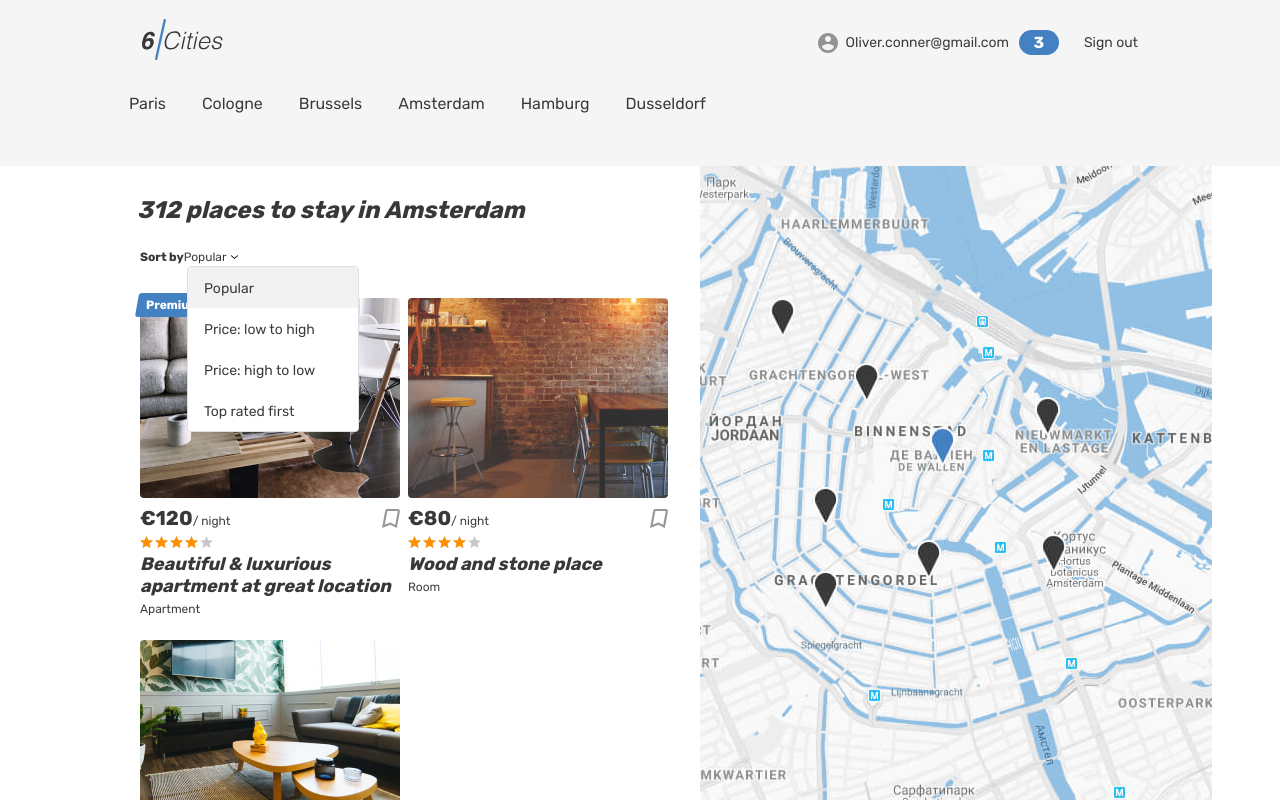
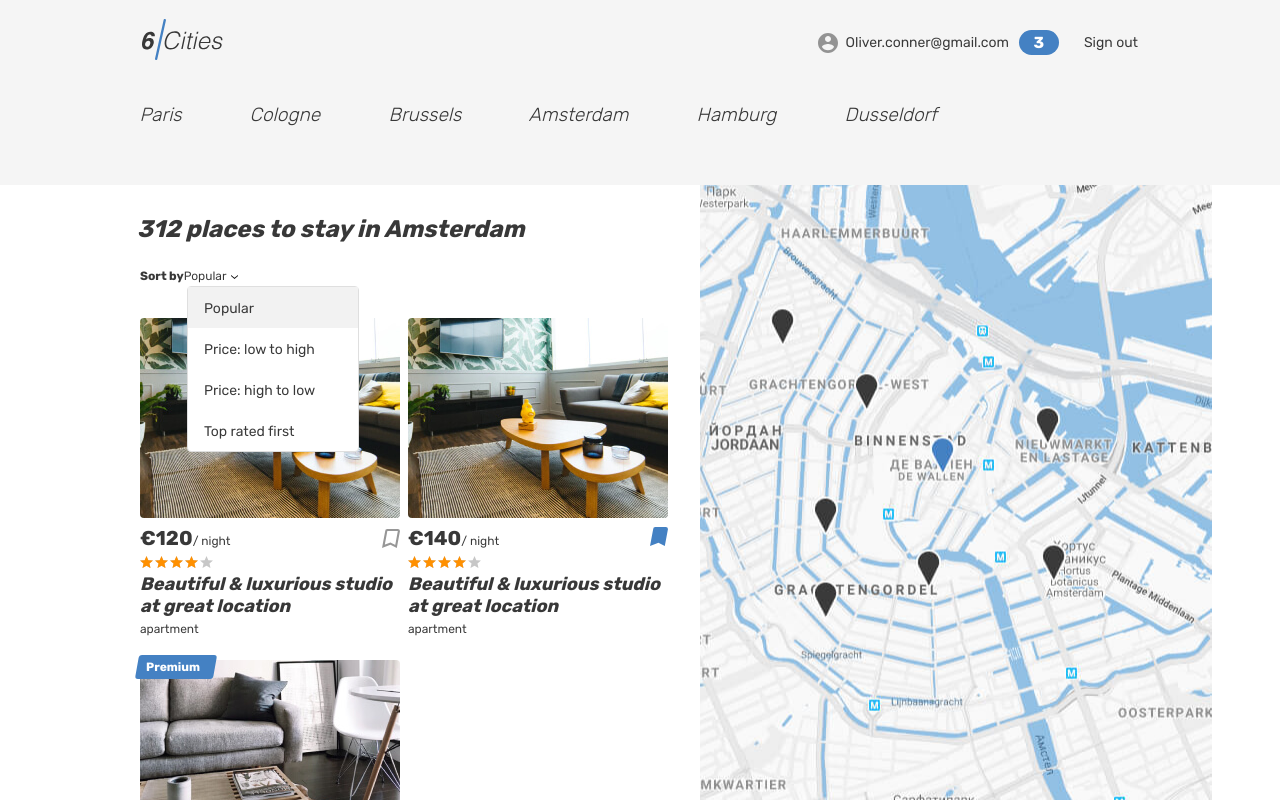
Before and after one commit to vanzo16-github/2415655-six-cities-15, a React (Vite) app: page / in a window 1280 px wide. Built offline with nearby package versions, Linux system fonts and the light colour scheme.

Commit message:
changed mocks and changed state component card

```diff
--- a/src/components/app/app.tsx
+++ b/src/components/app/app.tsx
@@ -7,12 +7,14 @@ import NotFoundScreen from '../../pages/not-found-screen/not-found-screen';
 import PrivateRoute from '../private-route/private-rout';
 import { HelmetProvider } from 'react-helmet-async';
 import MainScreen from '../../pages/main-screen/main-screen';
+import { TCard } from '../../mocks/types';
 
 type AppScreenProps = {
   placeCount: number;
+  cards: TCard[];
 }
 
-function App({placeCount}: AppScreenProps): JSX.Element {
+function App({placeCount, cards}: AppScreenProps): JSX.Element {
   return (
     <HelmetProvider>
       <BrowserRouter>
@@ -23,7 +25,7 @@ function App({placeCount}: AppScreenProps): JSX.Element {
               <PrivateRoute
                 authorizationStatus={AuthorizationStatus.Auth}
               >
-                <MainScreen placeCount={placeCount}/>
+                <MainScreen placeCount={placeCount} cards={cards}/>
               </PrivateRoute>
             }
           />
@@ -43,7 +45,7 @@ function App({placeCount}: AppScreenProps): JSX.Element {
               <PrivateRoute
                 authorizationStatus={AuthorizationStatus.Auth}
               >
-                <OfferScreen/>
+                <OfferScreen cards={cards}/>
               </PrivateRoute>
             }
           />
--- a/src/components/city/city.tsx
+++ b/src/components/city/city.tsx
@@ -5,7 +5,9 @@ type CityProps = {
 function City({city}: CityProps): JSX.Element {
   return (
     <li className="locations__item">
-      <span>{city}</span>
+      <div className="locations__item-link tabs__item">
+        <span>{city}</span>
+      </div>
     </li>
   );
 }
--- a/src/components/favorites-list/favorites-list.tsx
+++ b/src/components/favorites-list/favorites-list.tsx
@@ -1,4 +1,4 @@
-import { apartments } from '../../mocks/mocks';
+import { cards } from '../../mocks/mocks';
 import FavoriteCard from '../favorite-card/favorite-card';
 
 function FavoritesList(): JSX.Element {
@@ -13,7 +13,7 @@ function FavoritesList(): JSX.Element {
           </div>
         </div>
         <div className="favorites__places">
-          {apartments.map((card) =>(
+          {cards.map((card) =>(
             <FavoriteCard
               key={card.id}
               image={card.previewImage}
@@ -34,7 +34,7 @@ function FavoritesList(): JSX.Element {
           </div>
         </div>
         <div className="favorites__places">
-          {apartments.map((card) =>(
+          {cards.map((card) =>(
             <FavoriteCard
               key={card.id}
               image={card.previewImage}
--- a/src/components/near-places/near-places.tsx
+++ b/src/components/near-places/near-places.tsx
@@ -1,18 +1,39 @@
 import PlaceCard from '../place-card/place-card';
-import { apartments } from '../../mocks/mocks';
+import { TCard } from '../../mocks/types';
+import { useEffect, useState } from 'react';
+import { Nullable } from 'vitest';
 
+type NearPlacesProps = {
+  cards: TCard[];
+}
 
-function NearPlaces(): JSX.Element {
+function NearPlaces({ cards }: NearPlacesProps): JSX.Element {
+  const [activeOffer, setActiveOffer] = useState<Nullable<TCard>>(null);
+  const handleHover = (offer?: TCard) => {
+    setActiveOffer(offer || null);
+  };
+
+  useEffect(() => {
+    // eslint-disable-next-line no-console
+    console.log('component did update');
+  }, [cards]);
+
+  useEffect(() => {
+    // eslint-disable-next-line no-console
+    console.warn(activeOffer);
+
+    return () => {
+      // eslint-disable-next-line no-console
+      console.log('component will unmount');
+    };
+  }, []);
   return (
     <div className="near-places__list places__list">
-      {apartments.map((card) =>(
+      {cards.map((card) =>(
         <PlaceCard
           key={card.id}
-          image={card.previewImage}
-          title={card.title}
-          type={card.type}
-          price={card.price}
-          isPremium={card.isPremium}
+          card={card}
+          handleHover={handleHover}
         />
       ))}
     </div>
--- a/src/components/place-card/place-card.tsx
+++ b/src/components/place-card/place-card.tsx
@@ -1,17 +1,25 @@
 import { Link } from 'react-router-dom';
+import { TCard } from '../../mocks/types';
 
-type PlaceCardProps = {
-  id: number;
-  image: string;
-  price: number;
-  title: string;
-  type: string;
-  isPremium: boolean;
+export type PlaceCardProps = {
+  card: TCard;
+  handleHover: (card?:TCard)=>void;
 }
 
-function PlaceCard({ id, image, price, title, type, isPremium }: PlaceCardProps): JSX.Element {
+function PlaceCard({ card, handleHover }: PlaceCardProps): JSX.Element {
+  const {id, title, type, price, isPremium, isFavorite, previewImage} = card;
+
+
+  const handleMouseOn = () => {
+    handleHover(card);
+  };
+
+  const handleMouseOff = () => {
+    handleHover();
+  };
+
   return (
-    <article className="cities__card place-card">
+    <article className="cities__card place-card" onMouseEnter={handleMouseOn} onMouseLeave={handleMouseOff}>
       {isPremium && (
         <div className="place-card__mark">
           <span>Premium</span>
@@ -21,7 +29,7 @@ function PlaceCard({ id, image, price, title, type, isPremium }: PlaceCardProps)
         <Link to={`/offer/${id}`}>
           <img
             className="place-card__image"
-            src={image}
+            src={previewImage}
             width="260"
             height="200"
             alt="Place image"
@@ -34,12 +42,22 @@ function PlaceCard({ id, image, price, title, type, isPremium }: PlaceCardProps)
             <b className="place-card__price-value">&euro;{price}</b>
             <span className="place-card__price-text">&#47;&nbsp;night</span>
           </div>
+          {isFavorite && (
+            <button className="place-card__bookmark-button--active button" type="button">
+              <svg className="place-card__bookmark-icon" width="18" height="19">
+                <use xlinkHref="#icon-bookmark"></use>
+              </svg>
+              <span className="visually-hidden">To bookmarks</span>
+            </button>
+          )}
+          {!isFavorite && (
             <button className="place-card__bookmark-button button" type="button">
               <svg className="place-card__bookmark-icon" width="18" height="19">
                 <use xlinkHref="#icon-bookmark"></use>
               </svg>
               <span className="visually-hidden">To bookmarks</span>
             </button>
+          )}
         </div>
         <div className="place-card__rating rating">
           <div className="place-card__stars rating__stars">
--- a/src/components/places/places.tsx
+++ b/src/components/places/places.tsx
@@ -1,19 +1,39 @@
 import PlaceCard from '../place-card/place-card';
-import { apartments } from '../../mocks/mocks';
+import { TCard } from '../../mocks/types';
+import { useEffect, useState } from 'react';
+import { Nullable } from 'vitest';
 
+export type PlacesProps = {
+  cards: TCard[];
+}
 
-function Places(): JSX.Element {
+function Places({cards}: PlacesProps): JSX.Element {
+  const [activeOffer, setActiveOffer] = useState<Nullable<TCard>>(null);
+  const handleHover = (offer?: TCard) => {
+    setActiveOffer(offer || null);
+  };
+
+  useEffect(() => {
+    // eslint-disable-next-line no-console
+    console.log('component did update');
+  }, [cards]);
+
+  useEffect(() => {
+    // eslint-disable-next-line no-console
+    console.warn(activeOffer);
+
+    return () => {
+      // eslint-disable-next-line no-console
+      console.log('component will unmount');
+    };
+  }, []);
   return (
     <div className="cities__places-list places__list tabs__content">
-      {apartments.map((card) =>(
+      {cards.map((card) =>(
         <PlaceCard
           key={card.id}
-          id={card.id}
-          image={card.previewImage}
-          title={card.title}
-          type={card.type}
-          price={card.price}
-          isPremium={card.isPremium}
+          card={card}
+          handleHover={handleHover}
         />
       ))}
     </div>
--- a/src/index.tsx
+++ b/src/index.tsx
@@ -2,13 +2,15 @@ import React from 'react';
 import ReactDOM from 'react-dom/client';
 import App from './components/app/app.tsx';
 import {Setting} from './const';
+import { cards } from './mocks/mocks.ts';
 
 const root = ReactDOM.createRoot(
   document.getElementById('root') as HTMLElement
 );
 
+
 root.render(
   <React.StrictMode>
-    <App placeCount={Setting.placeCount}/>
+    <App placeCount={Setting.placeCount} cards={cards}/>
   </React.StrictMode>
 );
--- a/src/mocks/mocks.ts
+++ b/src/mocks/mocks.ts
@@ -1,31 +1,117 @@
-export const apartments = [
+import { TCard } from './types';
+
+export const cards: TCard[] = [
   {
-    id: 1,
-    title: 'Beautiful & luxurious apartment at great location',
-    type: 'Apartment',
+    id: '6af6f711-c28d-4121-82cd-e0b462a27f00',
+    title: 'Beautiful & luxurious studio at great location',
+    type: 'apartment',
+    previewImage: 'img/apartment-02.jpg',
     price: 120,
-    isPremium: true,
-    isFavorite: true,
-    previewImage: 'img/apartment-01.jpg'
+    city: {
+      name: 'Amsterdam',
+      location: {
+        latitude: 52.35514938496378,
+        longitude: 4.673877537499948,
+        zoom: 8
+      }
+    },
+    location: {
+      latitude: 52.35514938496378,
+      longitude: 4.673877537499948,
+      zoom: 8
+    },
+    isFavorite: false,
+    isPremium: false,
+    rating: 4,
+    description: 'A quiet cozy and picturesque that hides behind a a river by the unique lightness of Amsterdam.',
+    bedrooms: 3,
+    goods: [
+      'Heating'
+    ],
+    host: {
+      name: 'Oliver Conner',
+      avatarUrl: 'https://url-to-image/image.png',
+      isPro: false
+    },
+    images: [
+      'img/apartment-01.jpg'
+    ],
+    maxAdults: 4
   },
   {
-    id: 2,
-    title: 'Wood and stone place',
-    type: 'Room',
-    price: 80,
+    id: '2',
+    title: 'Beautiful & luxurious studio at great location',
+    type: 'apartment',
+    previewImage: 'img/apartment-02.jpg',
+    price: 140,
+    city: {
+      name: 'Amsterdam',
+      location: {
+        latitude: 52.35514938496378,
+        longitude: 4.673877537499948,
+        zoom: 8
+      }
+    },
+    location: {
+      latitude: 52.35514938496378,
+      longitude: 4.673877537499948,
+      zoom: 8
+    },
+    isFavorite: true,
     isPremium: false,
-    isFavorite: true,
-    previewImage: 'img/room.jpg'
+    rating: 4,
+    description: 'A quiet cozy and picturesque that hides behind a a river by the unique lightness of Amsterdam.',
+    bedrooms: 3,
+    goods: [
+      'Heating'
+    ],
+    host: {
+      name: 'Oliver Conner',
+      avatarUrl: 'https://url-to-image/image.png',
+      isPro: false
+    },
+    images: [
+      'img/apartment-01.jpg'
+    ],
+    maxAdults: 4
   },
   {
-    id: 3,
-    title: 'Canal View Prinsengracht',
-    type: 'Apartment',
-    price: 132,
-    isPremium: false,
+    id: '3',
+    title: 'Beautiful & luxurious studio at great location',
+    type: 'apartment',
+    previewImage: 'img/apartment-01.jpg',
+    price: 100,
+    city: {
+      name: 'Amsterdam',
+      location: {
+        latitude: 52.35514938496378,
+        longitude: 4.673877537499948,
+        zoom: 8
+      }
+    },
+    location: {
+      latitude: 52.35514938496378,
+      longitude: 4.673877537499948,
+      zoom: 8
+    },
     isFavorite: true,
-    previewImage: 'img/apartment-02.jpg'
-  }
+    isPremium: true,
+    rating: 4,
+    description: 'A quiet cozy and picturesque that hides behind a a river by the unique lightness of Amsterdam.',
+    bedrooms: 3,
+    goods: [
+      'Heating'
+    ],
+    host: {
+      name: 'Oliver Conner',
+      avatarUrl: 'https://url-to-image/image.png',
+      isPro: false
+    },
+    images: [
+      'img/apartment-01.jpg'
+    ],
+    maxAdults: 4
+  },
 ];
 
 export const imageOffer = [
--- /dev/null
+++ b/src/mocks/types.ts
@@ -0,0 +1,33 @@
+export type TCard = {
+  id: string;
+    title: string;
+    type: string;
+    price: number;
+    previewImage: string;
+    city: {
+      name: string;
+      location: {
+        latitude: number;
+        longitude: number;
+        zoom: number;
+      };
+    };
+    location: {
+      latitude: number;
+      longitude: number;
+      zoom: number;
+    };
+    isFavorite: boolean;
+    isPremium: boolean;
+    rating: number;
+    description: string;
+    bedrooms: number;
+    goods: string[];
+    host: {
+      name: string;
+      avatarUrl: string;
+      isPro: boolean;
+    };
+    images: string[];
+    maxAdults: number;
+  }
--- a/src/pages/main-screen/main-screen.tsx
+++ b/src/pages/main-screen/main-screen.tsx
@@ -5,12 +5,14 @@ import Locations from '../../components/locations/locations';
 import Places from '../../components/places/places';
 import Sort from '../../components/sort/sort';
 import { Helmet } from 'react-helmet-async';
+import { TCard } from '../../mocks/types';
 
 type MainScreenProps = {
+  cards: TCard[];
   placeCount: number;
 }
 
-function MainScreen({placeCount}: MainScreenProps): JSX.Element {
+function MainScreen({ cards, placeCount }: MainScreenProps): JSX.Element {
   return (
     <div className="page page--gray page--main">
       <Header/>
@@ -28,7 +30,7 @@ function MainScreen({placeCount}: MainScreenProps): JSX.Element {
               <h2 className="visually-hidden">Places</h2>
               <CountPlaces placeCount={placeCount}/>
               <Sort/>
-              <Places/>
+              <Places cards={cards}/>
             </section>
             <div className="cities__right-section">
               <Map/>
```
Also changed, not shown: src/pages/offer-screen/offer-screen.tsx (+7 -2 lines). Lines whose indentation alone changed are shown as unchanged.
